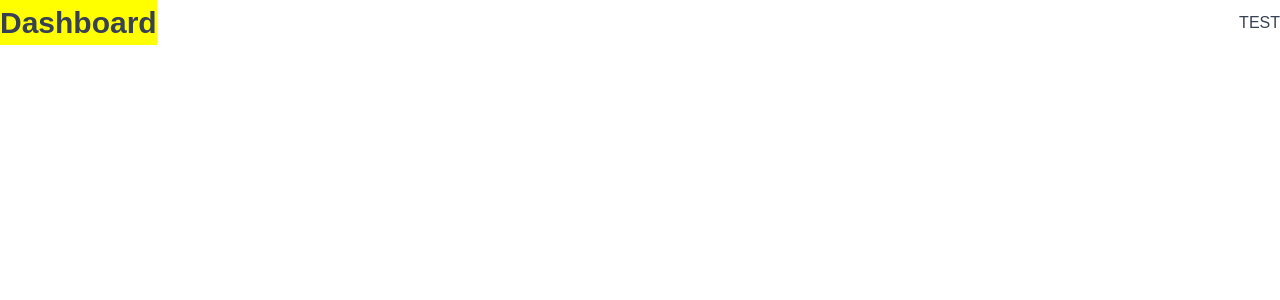
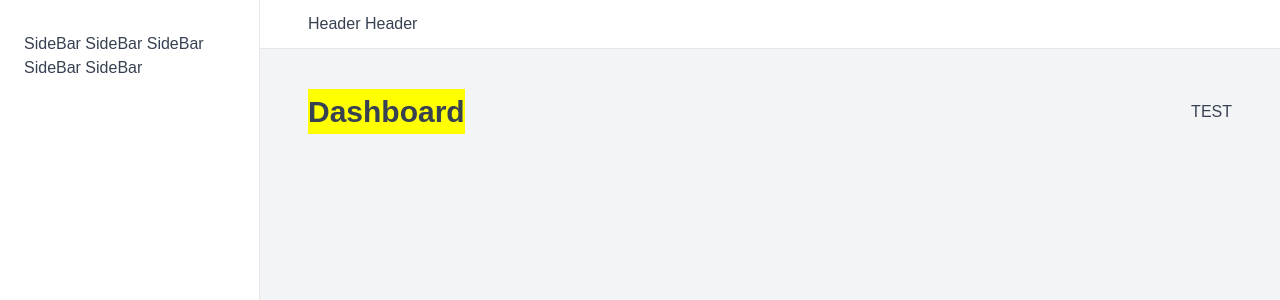
Before and after one commit to mahdi-mey/The_Wild_Oasis, a React app: page /dashboard in a window 1280 px wide. Shown: the top 300 px of the page. Built offline with nearby package versions, Linux system fonts and the light colour scheme; the HTML template or start-up script is replaced by a standard one.

Commit message:
implemented AppLayout including Header & SideBar

```diff
--- a/src/App.jsx
+++ b/src/App.jsx
@@ -11,6 +11,7 @@
 import Account from "./pages/Account"
 import Login from "./pages/Login"
 import PageNotFound from "./pages/PageNotFound"
+import AppLayout from "./ui/AppLayout"
 
 // const StyledApp = styled.div`
 //   background-color: orangered;
@@ -23,12 +24,14 @@
       <GlobalStyles />
       <BrowserRouter>
         <Routes>
+          <Route element={<AppLayout />}>
             <Route index element={<Navigate replace to="dashboard" />} />
             <Route path="dashboard" element={<Dashboard />} />
             <Route path="cabins" element={<Cabins />} />
             <Route path="users" element={<Users />} />
             <Route path="settings" element={<Settings />} />
             <Route path="account" element={<Account />} />
+          </Route>
           <Route path="login" element={<Login />} />
           <Route path="*" element={<PageNotFound />} />
         </Routes>
--- /dev/null
+++ b/src/ui/AppLayout.jsx
@@ -0,0 +1,29 @@
+import { Outlet } from "react-router-dom"
+import Header from "./Header"
+import Sidebar from "./Sidebar"
+import styled from "styled-components"
+
+const Main = styled.main`
+  background-color: var(--color-grey-100);
+  padding: 4rem 4.8rem 6.4rem;
+`
+
+const StyledAppLayout = styled.div`
+  display: grid;
+  grid-template-columns: 26rem 1fr;
+  grid-template-rows: auto 1fr;
+  height: 100svh;
+`
+
+export default function AppLayout() {
+  return (
+    <StyledAppLayout>
+      <Header />
+      <Sidebar />
+
+      <Main>
+        <Outlet />
+      </Main>
+    </StyledAppLayout>
+  )
+}
--- /dev/null
+++ b/src/ui/Header.jsx
@@ -0,0 +1,11 @@
+import styled from "styled-components"
+
+const StyledHeader = styled.header`
+  background-color: var(--color-grey-0);
+  padding: 1.2rem 4.8rem;
+  border-bottom: 1px solid var(--color-grey-200);
+`
+
+export default function Header() {
+  return <StyledHeader>Header Header</StyledHeader>
+}
--- /dev/null
+++ b/src/ui/Sidebar.jsx
@@ -0,0 +1,13 @@
+import styled from "styled-components"
+
+const StyledAside = styled.aside`
+  background-color: var(--color-grey-0);
+  padding: 3.2rem 2.4rem;
+  border-right: 1px solid var(--color-grey-200);
+
+  grid-row: 1/-1;
+`
+
+export default function Sidebar() {
+  return <StyledAside>SideBar SideBar SideBar SideBar SideBar</StyledAside>
+}
```
Lines whose indentation alone changed are shown as unchanged.
